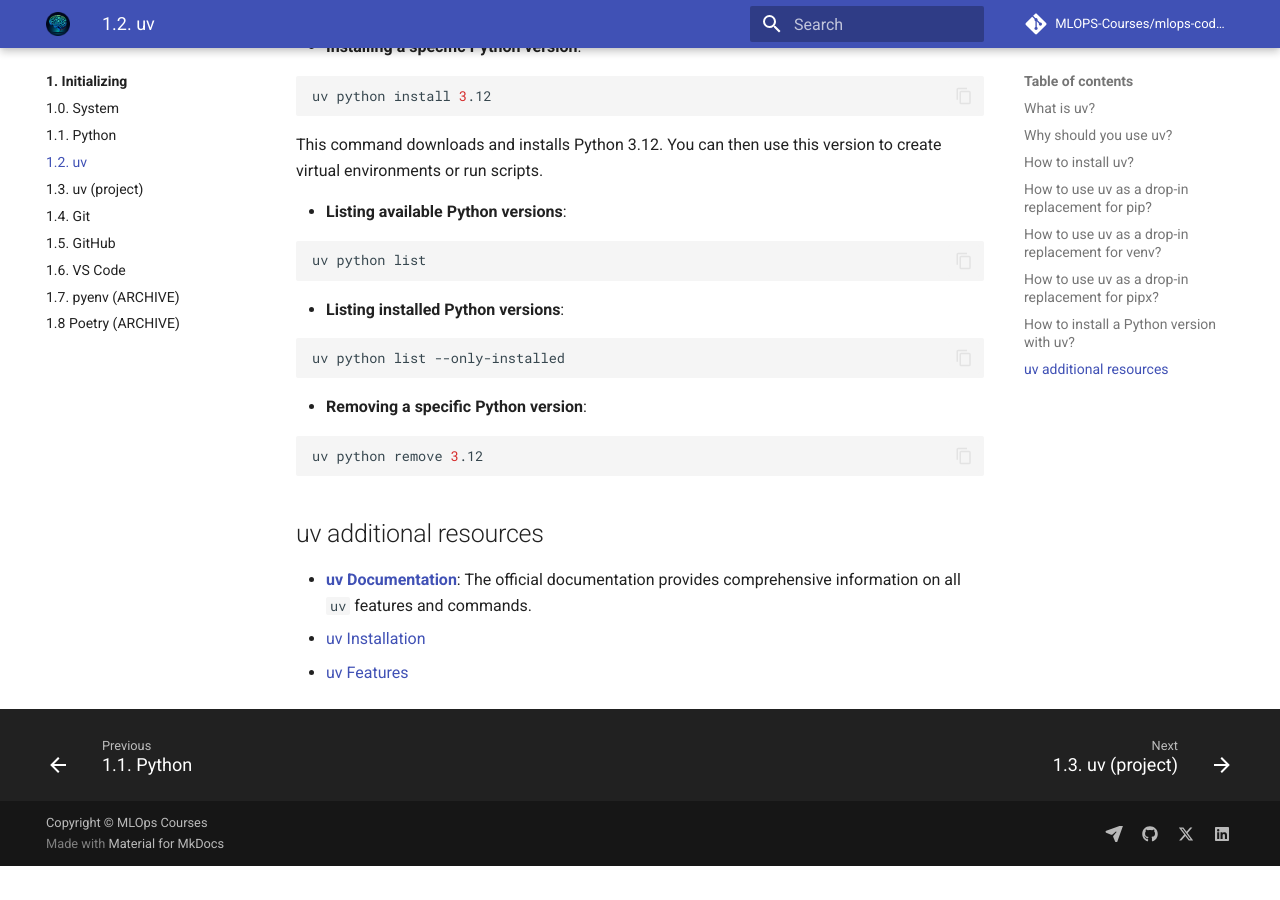
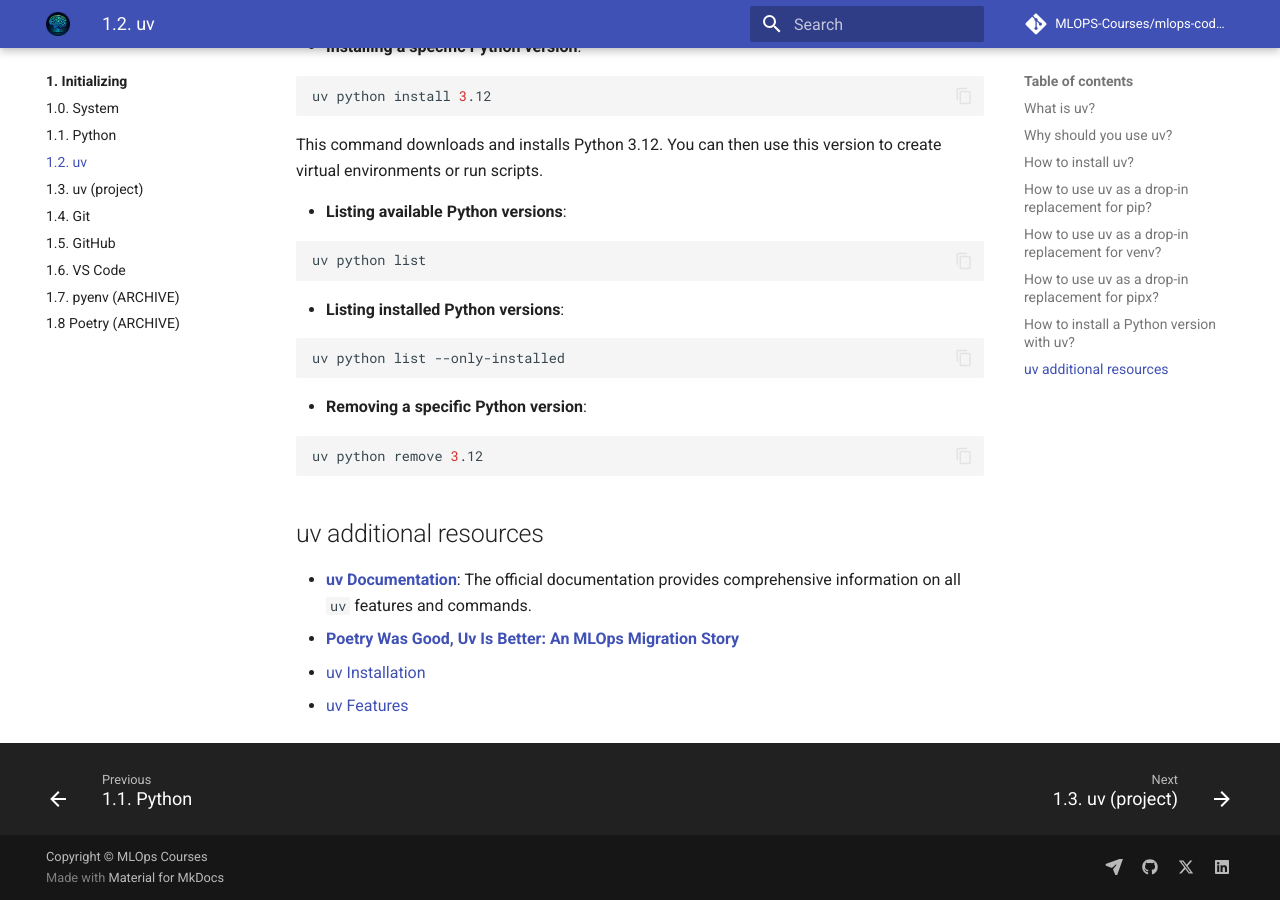
Before and after one commit to MLOps-Courses/mlops-coding-course, an MkDocs documentation site: the page built from docs/1. Initializing/1.2. uv.md, in a window 1280 px wide and 900 px high, scrolled down 3102 px. Built offline with MkDocs 1.6.1 and Material for MkDocs 9.7.7, drawn with Linux system fonts in a browser that asks for light colours; comment, search, counter and statistics services are not loaded; before the commit the page ends 3968 px from its top, so only the background shows below that.

Commit message:
Update 1.2. uv.md
Add article: Poetry Was Good, Uv Is Better: An MLOps Migration Story

```diff
--- a/docs/1. Initializing/1.2. uv.md
+++ b/docs/1. Initializing/1.2. uv.md
@@ -156,5 +156,6 @@ uv python remove 3.12
 ## uv additional resources
 
 - **[uv Documentation](https://docs.astral.sh/uv/)**: The official documentation provides comprehensive information on all `uv` features and commands.
+- **[Poetry Was Good, Uv Is Better: An MLOps Migration Story](https://medium.com/@fmind/poetry-was-good-uv-is-better-an-mlops-migration-story-f52bf0c6c703)**
 - [uv Installation](https://docs.astral.sh/uv/getting-started/installation/)
 - [uv Features](https://docs.astral.sh/uv/getting-started/features/)
```
